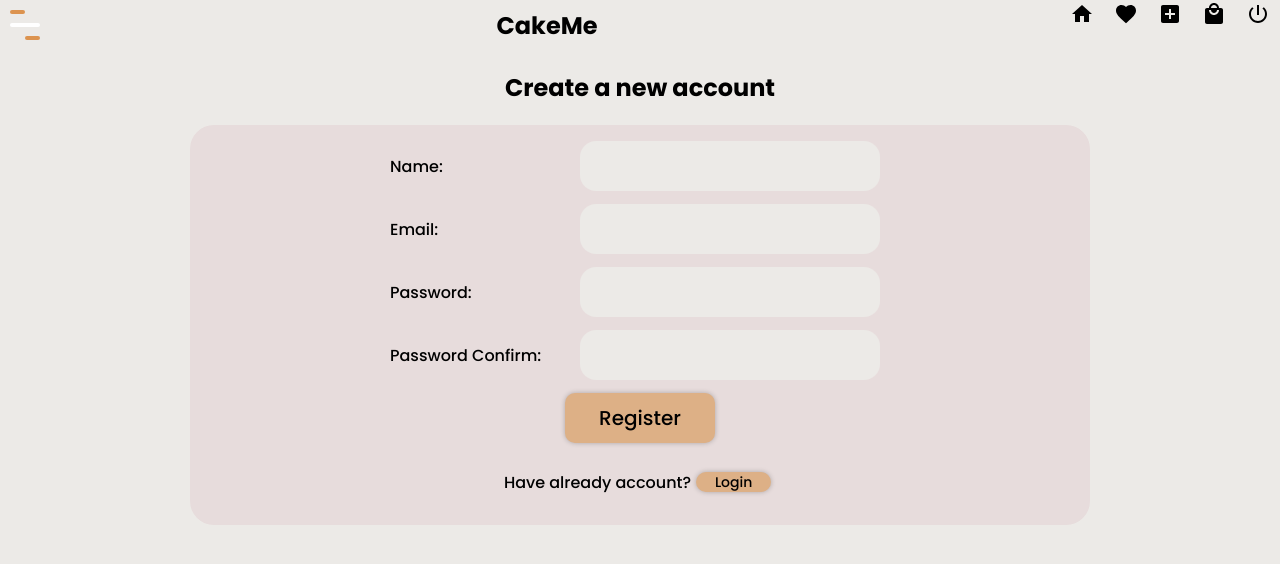
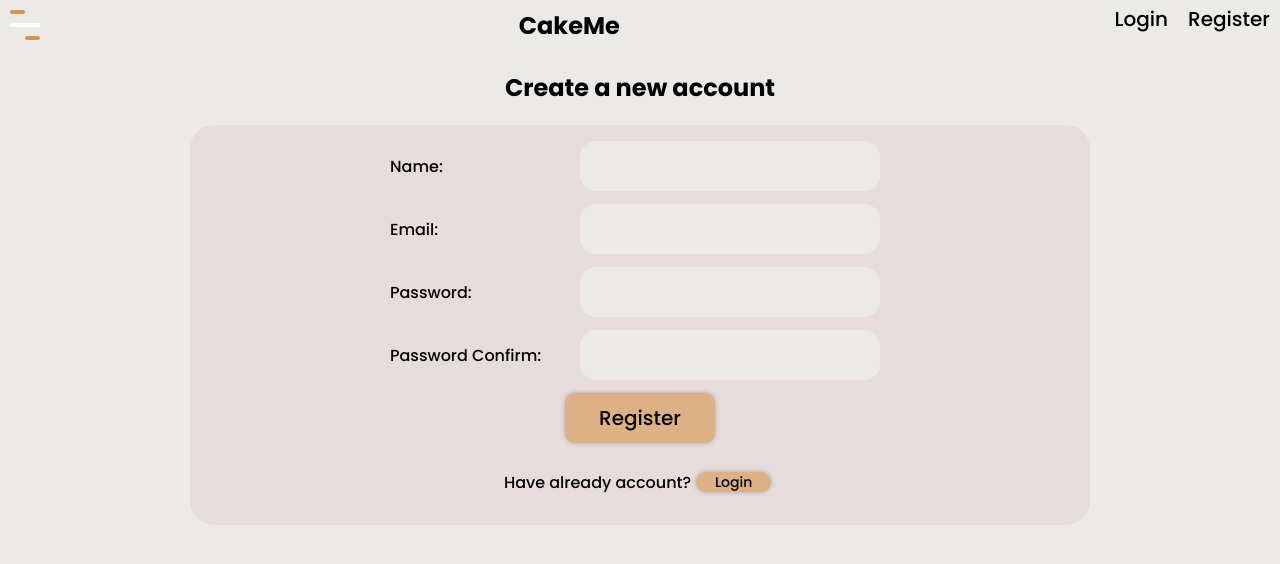
Before and after one commit to ArexSpeed/cakeme, a Next.js app: page /user/register in a window 1280 px wide. Shown: the top 564 px of the page. Built offline with nearby package versions, Linux system fonts and the light colour scheme; no server answers.

Commit message:
session provider

```diff
--- a/components/Layout/index.js
+++ b/components/Layout/index.js
@@ -1,5 +1,6 @@
 import { useState } from 'react';
 import Link from 'next/link';
+import { signOut, useSession } from 'next-auth/client';
 import styled from 'styled-components';
 import { Home, Favorite, AddBox, LocalMall, PowerSettingsNew } from '@material-ui/icons';
 //style - Nav
@@ -10,6 +11,8 @@ const Container = styled.div`
 `;
 
 const Navigation = ({ sidebar, setSidebar }) => {
+  const [session, loading] = useSession();
+  //console.log(session, 'session');
   return (
     <>
       <nav className="nav">
@@ -19,6 +22,7 @@ const Navigation = ({ sidebar, setSidebar }) => {
           <div className={sidebar ? 'bar open' : 'bar'}></div>
         </button>
         <div className="nav__logo">CakeMe</div>
+        {session ? (
           <ul>
             <li>
               <Link href="/">
@@ -40,14 +44,23 @@ const Navigation = ({ sidebar, setSidebar }) => {
                 <LocalMall />
               </Link>
             </li>
-          <li>
-            <Link href="/logout">
+            <li onClick={signOut} aria-hidden="true">
               <PowerSettingsNew />
-            </Link>
             </li>
           </ul>
+        ) : (
+          <ul>
+            <li>
+              <Link href="/user/login">Login</Link>
+            </li>
+            <li>
+              <Link href="/user/register">Register</Link>
+            </li>
+          </ul>
+        )}
       </nav>
       <div className={sidebar ? 'sidebar open' : 'sidebar'}>
+        {session ? (
           <ul>
             <li>
               <Link href="/products">My Products</Link>
@@ -59,6 +72,17 @@ const Navigation = ({ sidebar, setSidebar }) => {
               <Link href="/orders">Orders</Link>
             </li>
           </ul>
+        ) : (
+          <ul>
+            <li>
+              <Link href="/user/login">Login</Link>
+            </li>
+            <li>
+              <Link href="/user/register">Register</Link>
+            </li>
+            <li>Login or create account to see more!</li>
+          </ul>
+        )}
       </div>
     </>
   );
--- a/pages/_app.js
+++ b/pages/_app.js
@@ -1,9 +1,10 @@
 import Head from 'next/head';
+import { Provider } from 'next-auth/client';
 import '../styles/Styles.scss';
 
 function MyApp({ Component, pageProps }) {
   return (
-    <>
+    <Provider session={pageProps.session}>
       <Head>
         <title>Cake Me</title>
         <meta name="description" content="Cake me site" />
@@ -11,7 +12,7 @@ function MyApp({ Component, pageProps }) {
       <body>
         <Component {...pageProps} />
       </body>
-    </>
+    </Provider>
   );
 }
 
--- a/pages/user/register.js
+++ b/pages/user/register.js
@@ -1,14 +1,20 @@
 import { useRef, useState } from 'react';
 import Layout from 'components/Layout';
 import Link from 'next/link';
+import { useSession } from 'next-auth/client';
 import { useRouter } from 'next/router';
 //style Form
 
 export default function UserNew() {
+  const [session] = useSession();
   const registerForm = useRef();
   const [error, setError] = useState();
   const [formProcessing, setFormProcessing] = useState(false);
   const router = useRouter();
+
+  if (session) {
+    router.push('/');
+  }
 
   const handleSubmit = async (e) => {
     e.preventDefault();
@@ -46,6 +52,7 @@ export default function UserNew() {
   };
 
   return (
+    !session && (
       <Layout>
         <section className="section">
           <h2>Create a new account</h2>
@@ -76,5 +83,6 @@ export default function UserNew() {
           </form>
         </section>
       </Layout>
+    )
   );
 }
--- a/styles/Form.scss
+++ b/styles/Form.scss
@@ -91,7 +91,7 @@
     text-align: center;
     width: 300px;
     height: 50px;
-    background: red;
+    background: $red1;
     border-radius: 16px;
     color: #000;
   }
--- a/styles/Nav.scss
+++ b/styles/Nav.scss
@@ -30,6 +30,9 @@
       font-size: 20px;
       margin: auto 10px;
       position: relative;
+      background: transparent;
+      border: none;
+      outline: none;
       transition: all 0.3s ease-in-out;
       list-style: none;
       cursor: pointer;
--- a/styles/Var.scss
+++ b/styles/Var.scss
@@ -5,6 +5,7 @@ $orange3: #e7dcdc;
 $blue: #182D56;
 $white1: #ffffff;
 $white2: #eceae7;
+$red1: #ff1744;
 
 
 $fontFamily: 'Poppins', sans-serif;
```
Also changed, not shown: pages/user/login.js (+8 -0 lines). Lines whose indentation alone changed are shown as unchanged.
